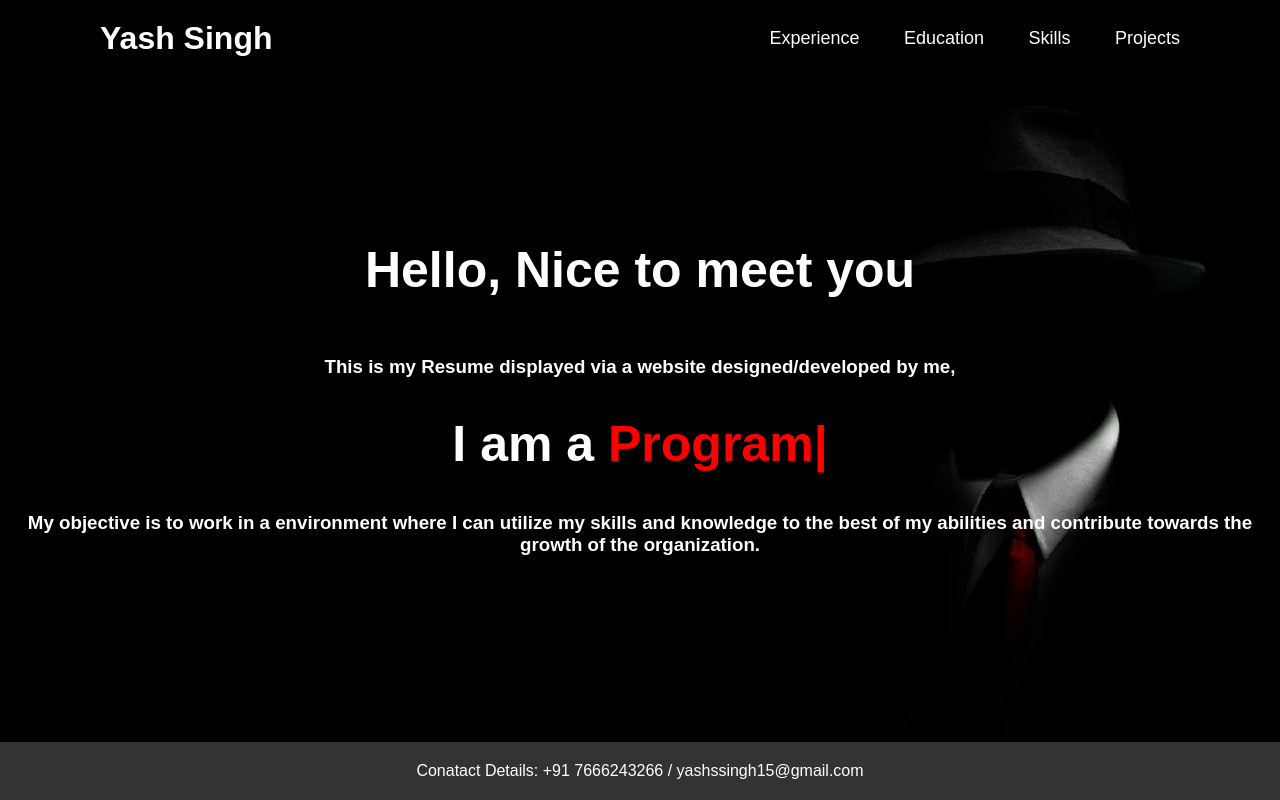
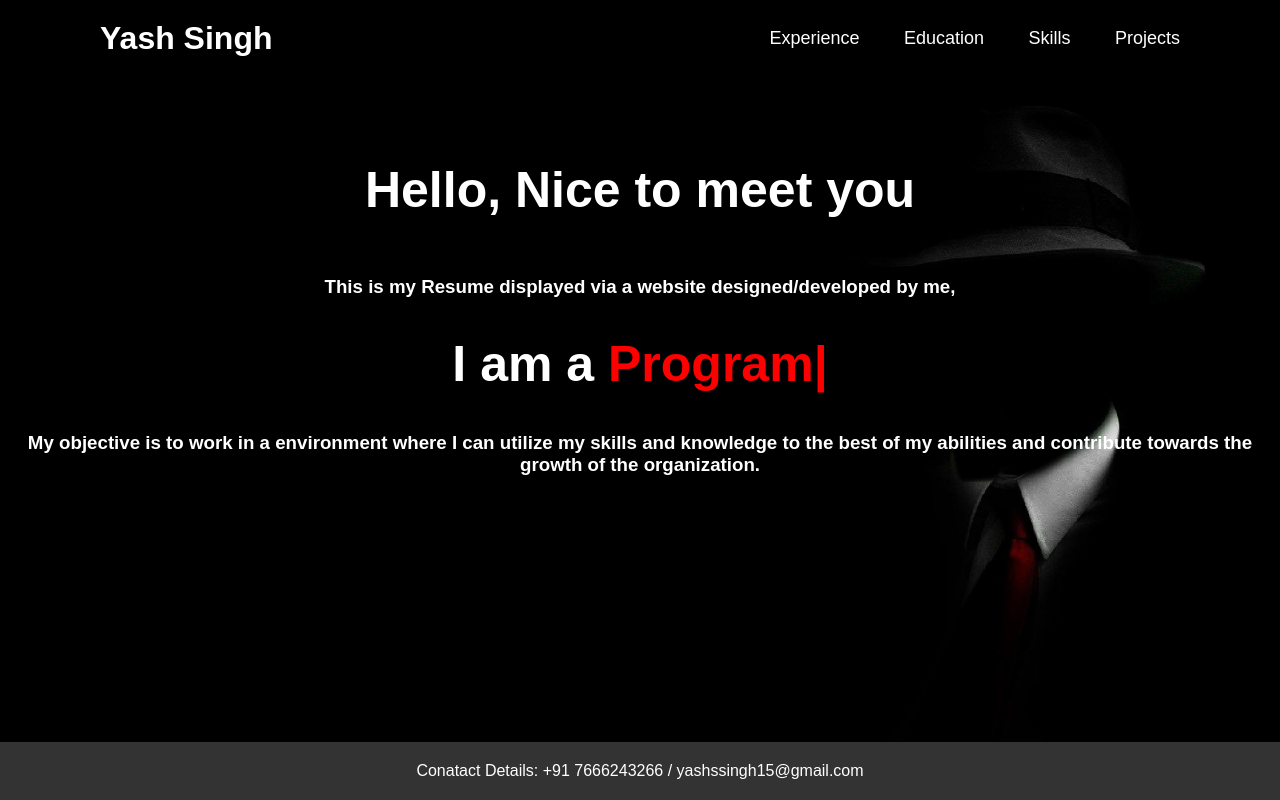
Before and after one commit to YashSingh1529/Resume, a plain HTML site: page index.html in a window 1280 px wide. Drawn offline with nearby package versions, Linux system fonts and the light colour scheme.

Commit message:
Update 2.css

```diff
--- a/2.css
+++ b/2.css
@@ -69,7 +69,7 @@ body {
 .Text {
     text-align: center;
     justify-content: center;
-    padding-top: 30vh;
+    padding-top: 20vh;
 }
 
 
```
